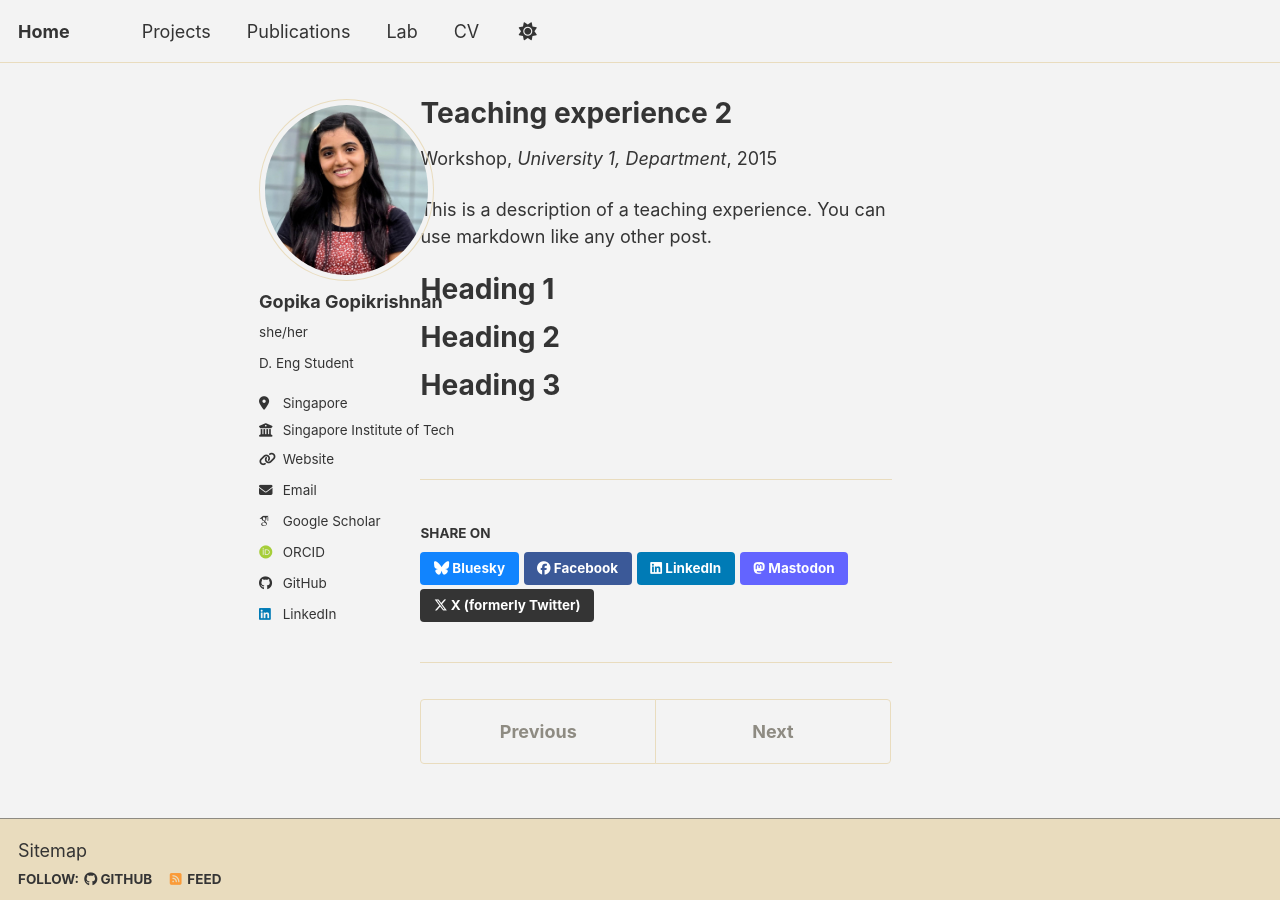
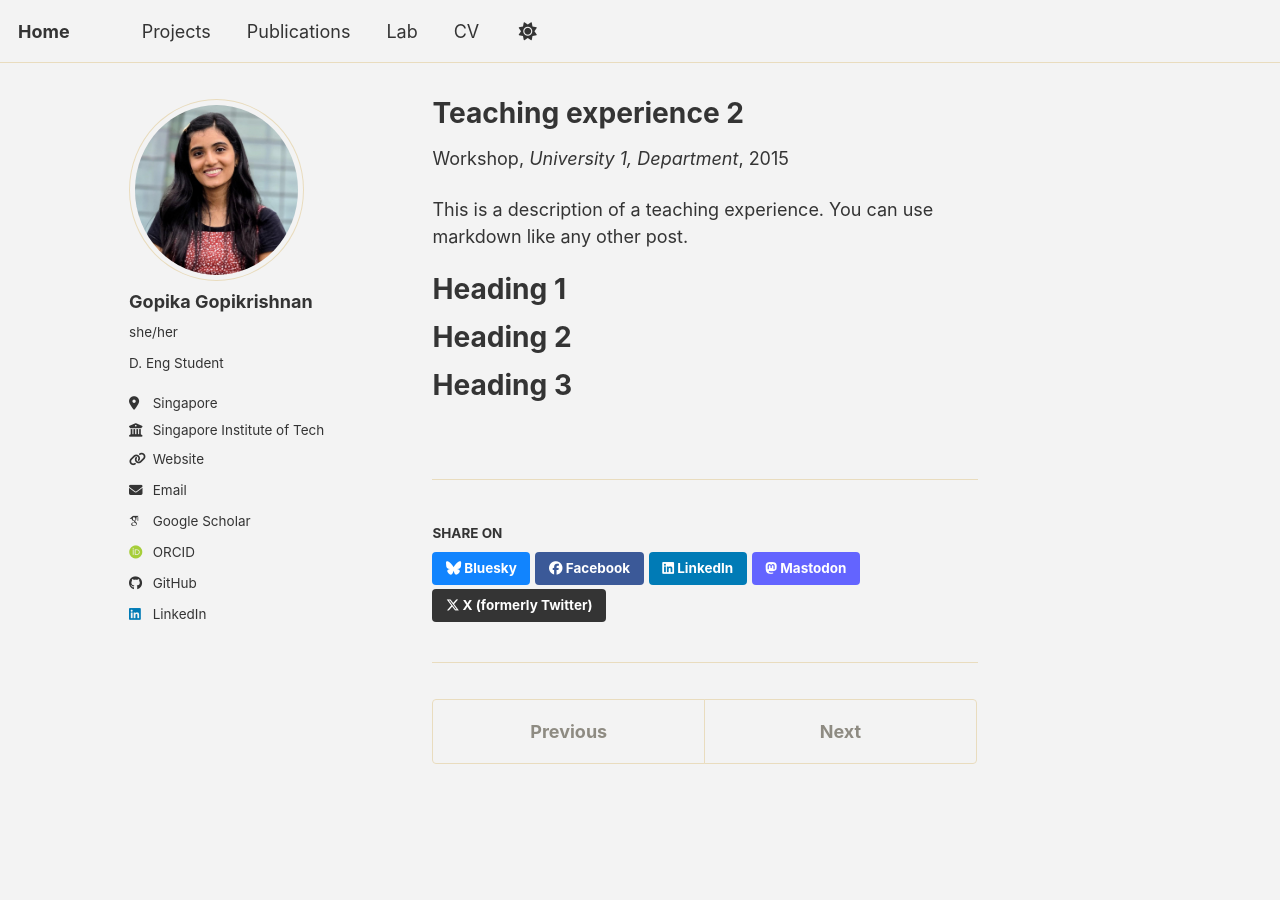
Before and after one commit to gopikagopikrishnan/gopikagopikrishnan.github.io, a Jekyll site: the page built from _teaching/2015-spring-teaching-2.md, in a window 1280 px wide and 900 px high. Built offline with Jekyll 4.4.1, drawn with Linux system fonts in a browser that asks for light colours; some web fonts are replaced; a script bundle is joined from its source files by our own code; library files that are not in the unit come from our copies; some of the changed text lies outside the part shown.

Commit message:
Fix sidebar

```diff
--- a/_sass/layout/_footer.scss
+++ b/_sass/layout/_footer.scss
@@ -3,9 +3,7 @@
    ========================================================================== */
 
 .page__footer {
-  @include clearfix;
-  background-color: var(--global-footer-bg-color);
-  color: var(--global-text-color-light);
+  display: none;
 
   width: 100%;
   flex-shrink: 0;
--- a/_sass/layout/_page.scss
+++ b/_sass/layout/_page.scss
@@ -22,6 +22,13 @@
     @include span(10 of 12 last);
     @include prefix(0.5 of 12);
     @include suffix(2 of 12);
+  }
+
+  @media screen and (min-width: $sidebar-screen-min-width) {
+    float: none;
+    width: auto;
+    margin-left: $sidebar-link-max-width + 10px;
+    margin-right: 0;
   }
 
   .page__inner-wrap {
--- a/_sass/layout/_sidebar.scss
+++ b/_sass/layout/_sidebar.scss
@@ -23,6 +23,8 @@
     position: fixed;
     padding-top: $masthead-height;
     padding-bottom: 2em;
+    width: $sidebar-link-max-width;
+    background-color: var(--global-bg-color);
   }
 
   @include breakpoint($large) {
```
